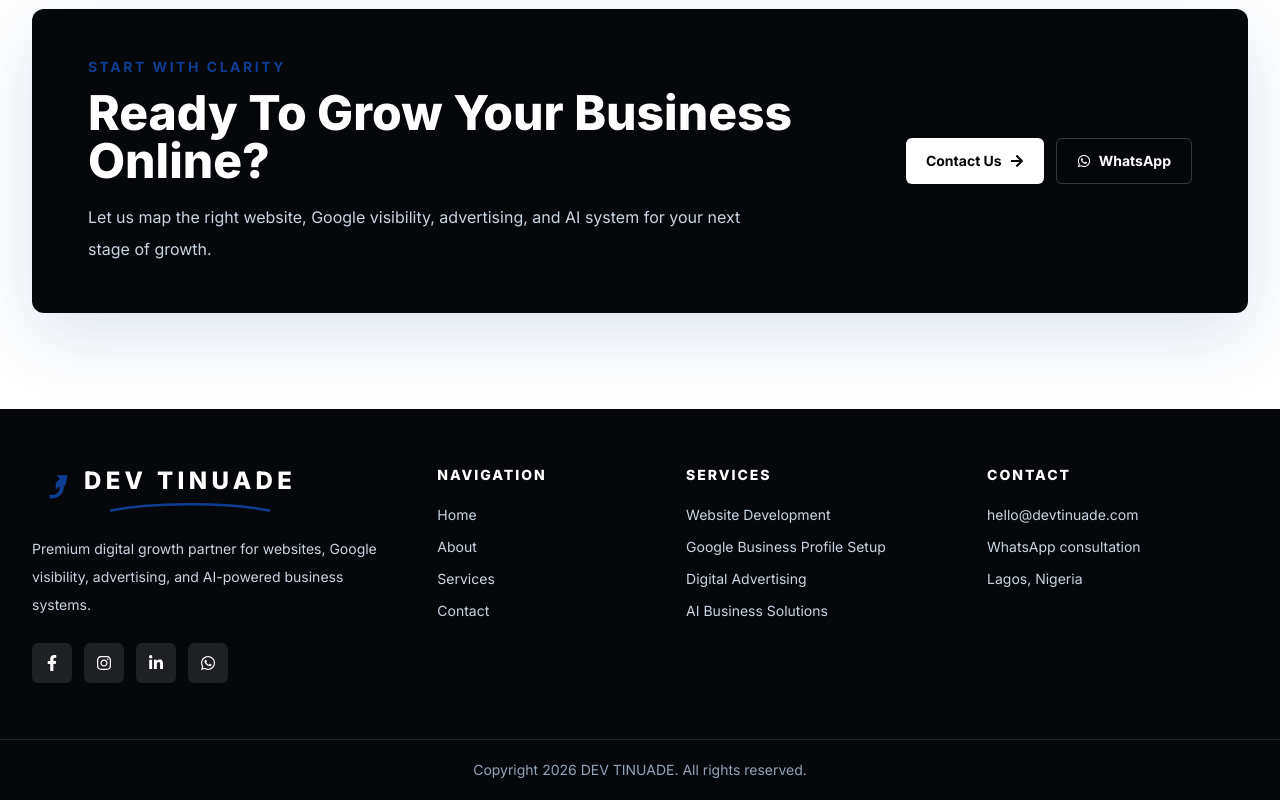
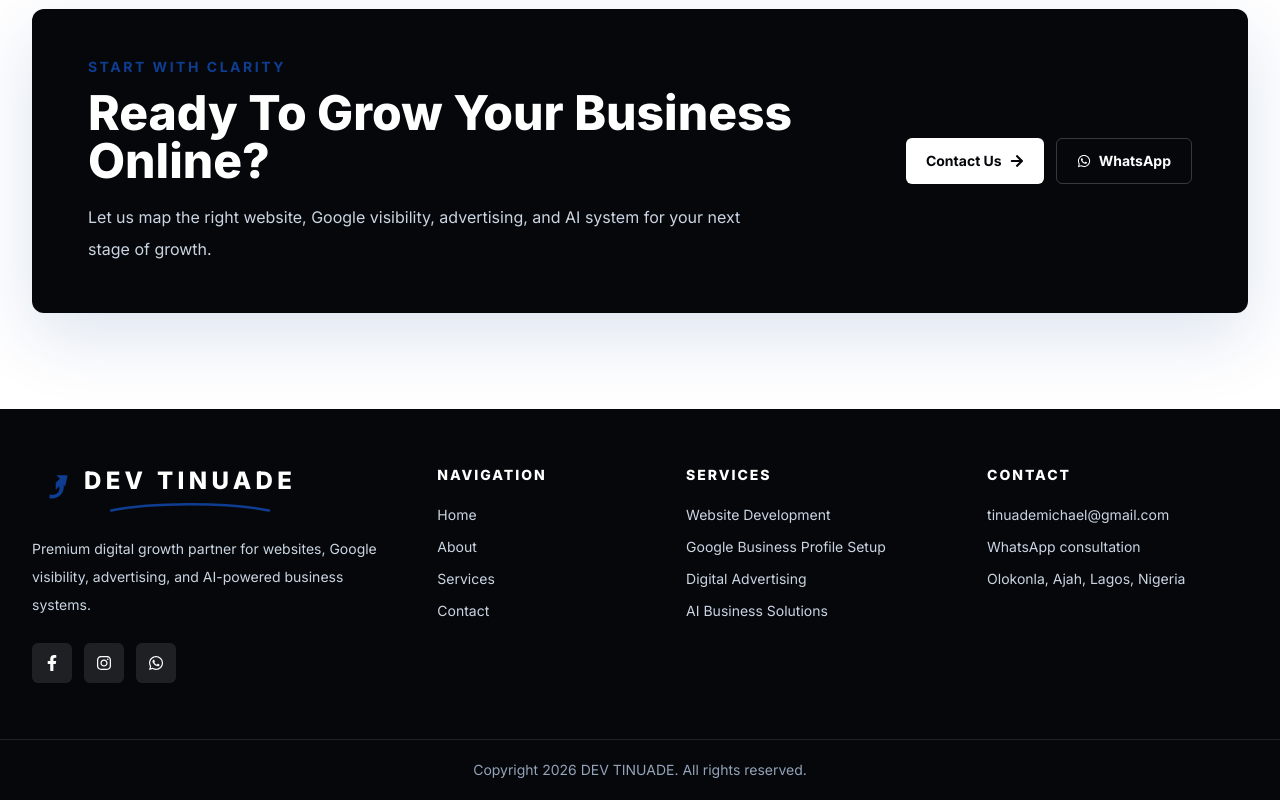
Before and after one commit to T-supernatural/dev.tinuade, a React (Vite) app: page / in a window 1280 px wide. Shown: the part 3424-4224 px from the top of the page. Built offline with nearby package versions, Linux system fonts and the light colour scheme.

Commit message:
website built

```diff
--- a/src/components/Footer.jsx
+++ b/src/components/Footer.jsx
@@ -1,4 +1,4 @@
-import { FaFacebookF, FaInstagram, FaLinkedinIn, FaWhatsapp } from 'react-icons/fa';
+import { FaFacebookF, FaInstagram, FaWhatsapp } from 'react-icons/fa';
 import { NavLink } from 'react-router-dom';
 import Logo from './Logo.jsx';
 import { contact, services } from '../data/site.js';
@@ -13,9 +13,13 @@ export default function Footer() {
             Premium digital growth partner for websites, Google visibility, advertising, and AI-powered business systems.
           </p>
           <div className="mt-6 flex gap-3">
-            {[FaFacebookF, FaInstagram, FaLinkedinIn, FaWhatsapp].map((Icon, index) => (
-              <a key={index} href={index === 3 ? contact.whatsapp : '#'} className="inline-flex h-10 w-10 items-center justify-center rounded-md bg-white/10 text-white transition hover:bg-brand-blue" aria-label="Social link">
-                <Icon />
+            {[
+              { icon: FaFacebookF, href: contact.facebook, label: 'Facebook' },
+              { icon: FaInstagram, href: contact.instagram, label: 'Instagram' },
+              { icon: FaWhatsapp, href: contact.whatsapp, label: 'WhatsApp' },
+            ].map((item) => (
+              <a key={item.label} href={item.href} className="inline-flex h-10 w-10 items-center justify-center rounded-md bg-white/10 text-white transition hover:bg-brand-blue" aria-label={item.label}>
+                <item.icon />
               </a>
             ))}
           </div>
@@ -43,7 +47,7 @@ export default function Footer() {
           <div className="mt-5 flex flex-col gap-3 text-sm text-slate-300">
             <a href={`mailto:${contact.email}`} className="hover:text-white">{contact.email}</a>
             <a href={contact.whatsapp} className="hover:text-white">WhatsApp consultation</a>
-            <span>Lagos, Nigeria</span>
+            <span>{contact.address}</span>
           </div>
         </div>
       </div>
--- a/src/data/site.js
+++ b/src/data/site.js
@@ -48,7 +48,11 @@ export const projects = [
 ];
 
 export const contact = {
-  email: 'hello@devtinuade.com',
-  phone: '+234 000 000 0000',
-  whatsapp: 'https://wa.me/2340000000000',
+  email: 'tinuademichael@gmail.com',
+  phone: '0911806405',
+  whatsapp: 'https://wa.me/234911806405',
+  facebook: 'https://www.facebook.com/share/1BDRktku3x/',
+  instagram: 'https://www.instagram.com/michael.tinuade/',
+  address: 'Olokonla, Ajah, Lagos, Nigeria',
+  map: 'https://www.google.com/maps?q=Olokonla%2C%20Ajah%2C%20Lagos%2C%20Nigeria&output=embed',
 };
--- a/src/pages/Contact.jsx
+++ b/src/pages/Contact.jsx
@@ -1,4 +1,4 @@
-import { FaEnvelope, FaInstagram, FaLinkedin, FaWhatsapp } from 'react-icons/fa';
+import { FaEnvelope, FaFacebookF, FaInstagram, FaMapMarkerAlt, FaWhatsapp } from 'react-icons/fa';
 import Reveal from '../components/Reveal.jsx';
 import { contact } from '../data/site.js';
 
@@ -27,6 +27,13 @@ export default function Contact() {
                 <span className="text-sm text-slate-600">{contact.email}</span>
               </span>
             </a>
+            <div className="flex items-center gap-4 rounded-lg bg-white p-5 shadow-crisp">
+              <span className="inline-flex h-11 w-11 items-center justify-center rounded-md bg-blue-50 text-brand-blue"><FaMapMarkerAlt /></span>
+              <span>
+                <span className="block font-extrabold">Location</span>
+                <span className="text-sm text-slate-600">{contact.address}</span>
+              </span>
+            </div>
           </div>
         </Reveal>
 
@@ -57,15 +64,29 @@ export default function Contact() {
             </label>
             <button type="submit" className="btn-primary mt-6 w-full">Send Message</button>
             <div className="mt-6 flex gap-3">
-              {[FaInstagram, FaLinkedin, FaWhatsapp].map((Icon, index) => (
-                <a key={index} href={index === 2 ? contact.whatsapp : '#'} className="inline-flex h-10 w-10 items-center justify-center rounded-md bg-brand-cloud text-brand-blue transition hover:bg-brand-blue hover:text-white" aria-label="Social link">
-                  <Icon />
+              {[
+                { icon: FaFacebookF, href: contact.facebook, label: 'Facebook' },
+                { icon: FaInstagram, href: contact.instagram, label: 'Instagram' },
+                { icon: FaWhatsapp, href: contact.whatsapp, label: 'WhatsApp' },
+              ].map((item) => (
+                <a key={item.label} href={item.href} className="inline-flex h-10 w-10 items-center justify-center rounded-md bg-brand-cloud text-brand-blue transition hover:bg-brand-blue hover:text-white" aria-label={item.label}>
+                  <item.icon />
                 </a>
               ))}
             </div>
           </form>
         </Reveal>
       </div>
+      <Reveal className="container-page mt-10 overflow-hidden rounded-xl bg-white p-3 shadow-premium">
+        <iframe
+          title="DEV TINUADE location map"
+          src={contact.map}
+          className="h-80 w-full rounded-lg border-0 md:h-[420px]"
+          loading="lazy"
+          referrerPolicy="no-referrer-when-downgrade"
+          allowFullScreen
+        />
+      </Reveal>
     </section>
   );
 }
```
